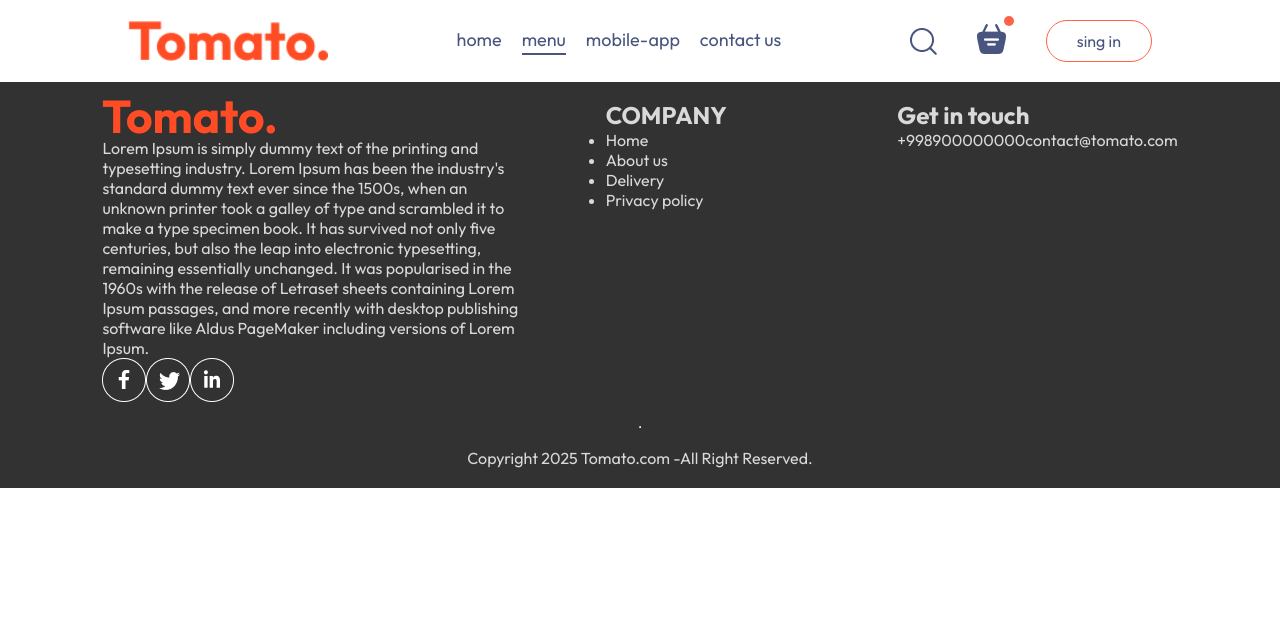
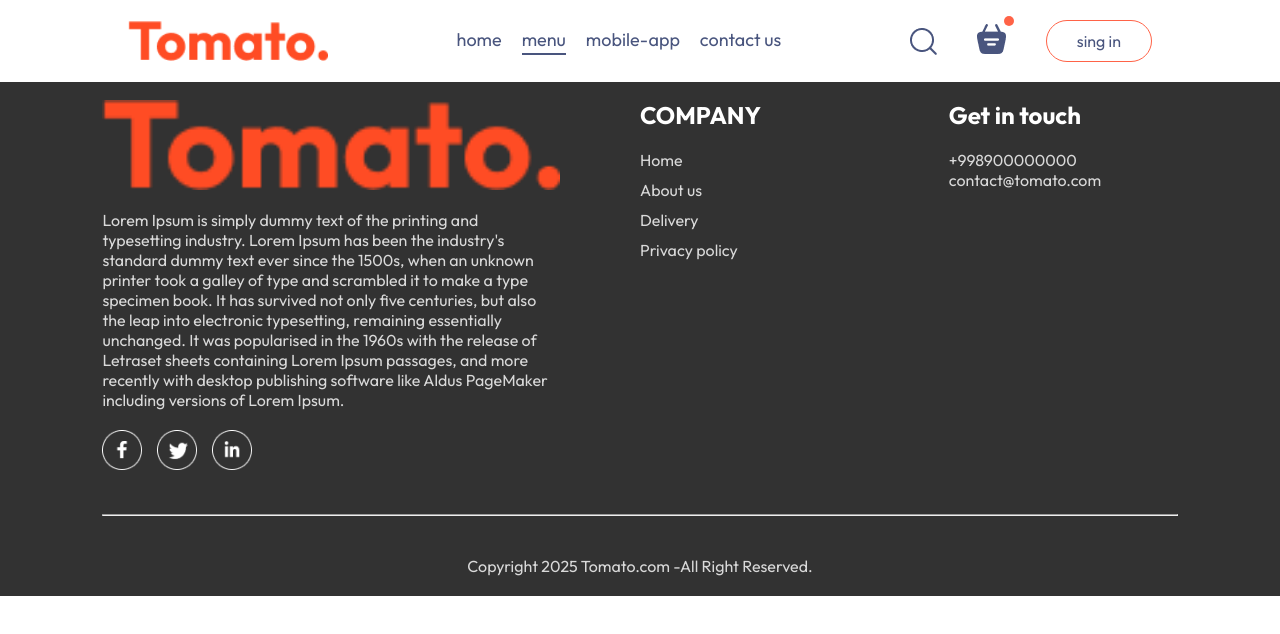
Before and after one commit to shaxa98/DliweryFood, a React (Vite) app in the folder Food/: page /order in a window 1280 px wide. Shown: the top 634 px of the page. Built offline with nearby package versions, Linux system fonts and the light colour scheme.

Commit message:
update footer

```diff
--- a/Food/src/components/Footer/Footer.css
+++ b/Food/src/components/Footer/Footer.css
@@ -14,3 +14,32 @@
   grid-template-columns: 2fr 1fr 1fr;
   gap: 80px;
 }
+.footer-content-left,
+.footer-content-right,
+.footer-content-center {
+  display: flex;
+  flex-direction: column;
+  align-items: 20px;
+  gap: 20px;
+}
+.footer-content-left li,
+.footer-content-right li,
+.footer-content-center li {
+  list-style: none;
+  margin-bottom: 10px;
+  cursor: pointer;
+}
+
+.footer-content-right h2,
+.footer-content-center h2 {
+  color: white;
+}
+.footer-social-icons img {
+  width: 40px;
+  margin-right: 15px;
+}
+.footer hr {
+  width: 100%;
+  height: 2px;
+  margin: 20px 0px;
+}
--- a/Food/src/components/Footer/Footer.jsx
+++ b/Food/src/components/Footer/Footer.jsx
@@ -38,6 +38,7 @@ function Footer() {
           <h2>Get in touch</h2>
           <ul>
             <il>+998900000000</il>
+            <br />
             <il>contact@tomato.com</il>
           </ul>
         </div>
```
